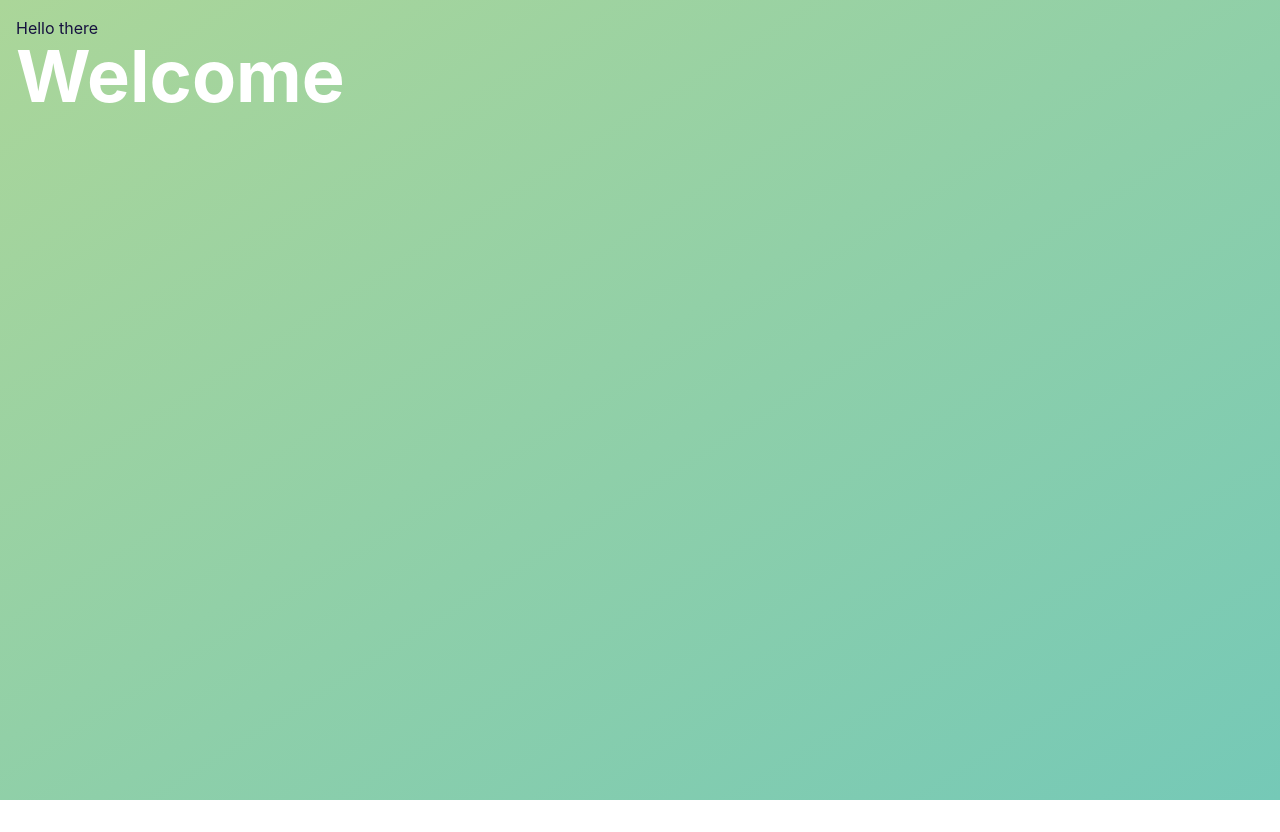
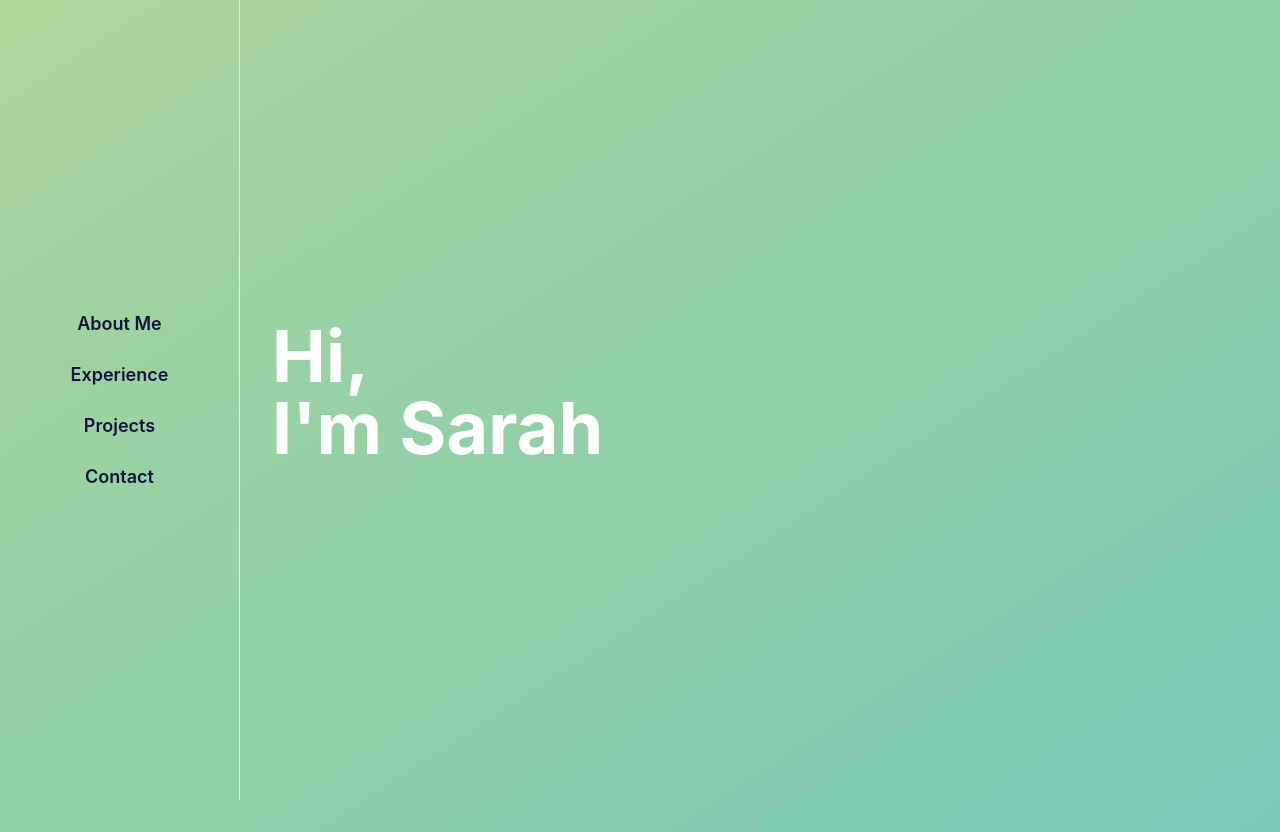
Before and after one commit to smurph7/sarahmurphydev, a Next.js app: page / in a window 1280 px wide. Before the commit the page ends 800 px from the top, so only its background shows below. Built offline with nearby package versions, Linux system fonts and the light colour scheme.

Commit message:
Add sidebar navigation

```diff
--- /dev/null
+++ b/components/sidebar.tsx
@@ -0,0 +1,81 @@
+import {
+  Box,
+  Flex,
+  Link,
+  ChakraProps,
+  OmitCommonProps
+} from '@chakra-ui/react';
+import { DetailedHTMLProps, HTMLAttributes } from 'react';
+
+type Sidebar = JSX.IntrinsicAttributes &
+  OmitCommonProps<
+    DetailedHTMLProps<HTMLAttributes<HTMLDivElement>, HTMLDivElement>,
+    keyof ChakraProps
+  > &
+  ChakraProps & { as?: 'div' | undefined };
+
+type NavItem = { [x: string]: any; children?: any };
+
+export const Sidebar = (props: Sidebar) => (
+  <Box
+    as="nav"
+    pos="fixed"
+    top={0}
+    left={0}
+    zIndex="sticky"
+    h="full"
+    pb={10}
+    overflowX="hidden"
+    overflowY="auto"
+    borderRightWidth="1px"
+    width={60}
+    {...props}
+  >
+    <Flex minHeight="100vh" align="center" justify="center" width="100%">
+      <Flex
+        width="100%"
+        px={4}
+        py={5}
+        direction="column"
+        as="nav"
+        fontSize="md"
+        color="navy"
+        aria-label="Main Navigation"
+      >
+        <NavItem>About Me</NavItem>
+        <NavItem>Experience</NavItem>
+        <NavItem>Projects</NavItem>
+        <NavItem>Contact</NavItem>
+      </Flex>
+    </Flex>
+  </Box>
+);
+
+const NavItem = (props: NavItem) => {
+  const { children, ...rest } = props;
+
+  return (
+    <Flex width="100%" align="center" justify="center">
+      <Link width="100%" _hover={{ textDecoration: 'none' }}>
+        <Flex
+          py={3}
+          width="100%"
+          align="center"
+          justify="center"
+          _hover={{
+            bg: 'freshLemon',
+            color: 'navy',
+            borderRadius: '4px'
+          }}
+          role="group"
+          fontWeight="semibold"
+          fontSize="lg"
+          transition=".1s ease"
+          {...rest}
+        >
+          {children}
+        </Flex>
+      </Link>
+    </Flex>
+  );
+};
--- a/package.json
+++ b/package.json
@@ -11,6 +11,7 @@
     "postinstall": "npm run gen:theme-typings"
   },
   "dependencies": {
+    "@chakra-ui/icons": "^1.1.7",
     "@chakra-ui/react": "^1.8.6",
     "@emotion/react": "^11",
     "@emotion/styled": "^11",
--- a/pages/index.tsx
+++ b/pages/index.tsx
@@ -1,20 +1,34 @@
 import type { NextPage } from 'next';
-import { Box, Heading, Text } from '@chakra-ui/react';
+import { Box, Flex, Heading } from '@chakra-ui/react';
+
+import { Sidebar } from '../components/sidebar';
 
 const Home: NextPage = () => {
   return (
     <Box
-      w="100%"
-      h="100vh"
+      as="section"
       bg="lightLime"
       p={4}
       color="navy"
       bgGradient="linear(to-br, lightLime, teal)"
+      minHeight="100vh"
     >
-      <Text>Hello there</Text>
-      <Heading color="white" size="4xl">
-        Welcome
-      </Heading>
+      <Sidebar />
+      <Flex
+        ml={{ base: 0, md: 60 }}
+        p={4}
+        pb={16}
+        minHeight="inherit"
+        direction="column"
+        justify="center"
+      >
+        <Heading color="white" size="4xl">
+          Hi,
+        </Heading>
+        <Heading color="white" size="4xl">
+          I&#39;m Sarah
+        </Heading>
+      </Flex>
     </Box>
   );
 };
```
Also changed, not shown: 1 other file (tests, documents, lock files or other folders).
